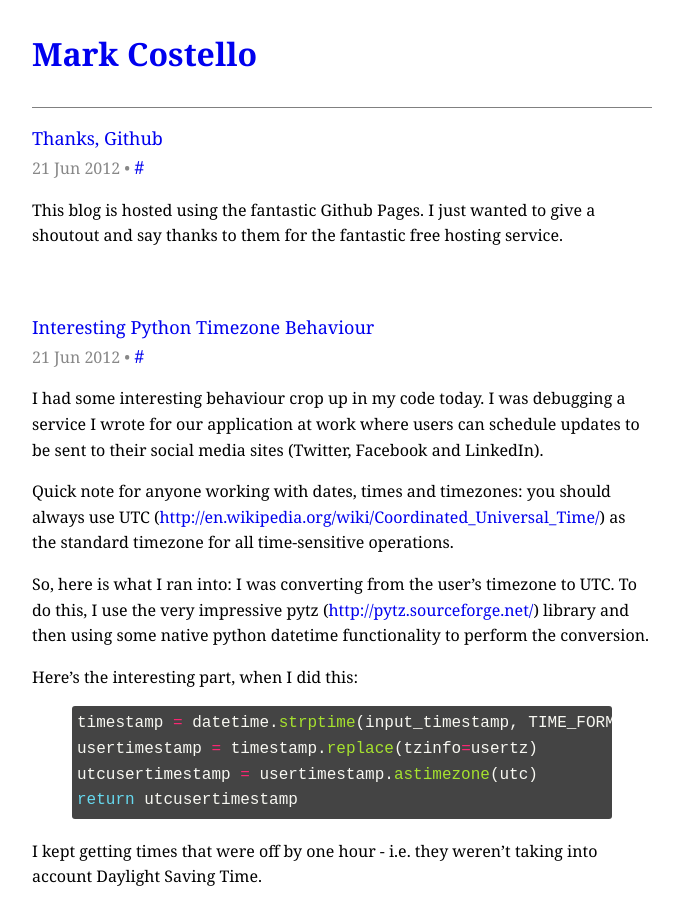
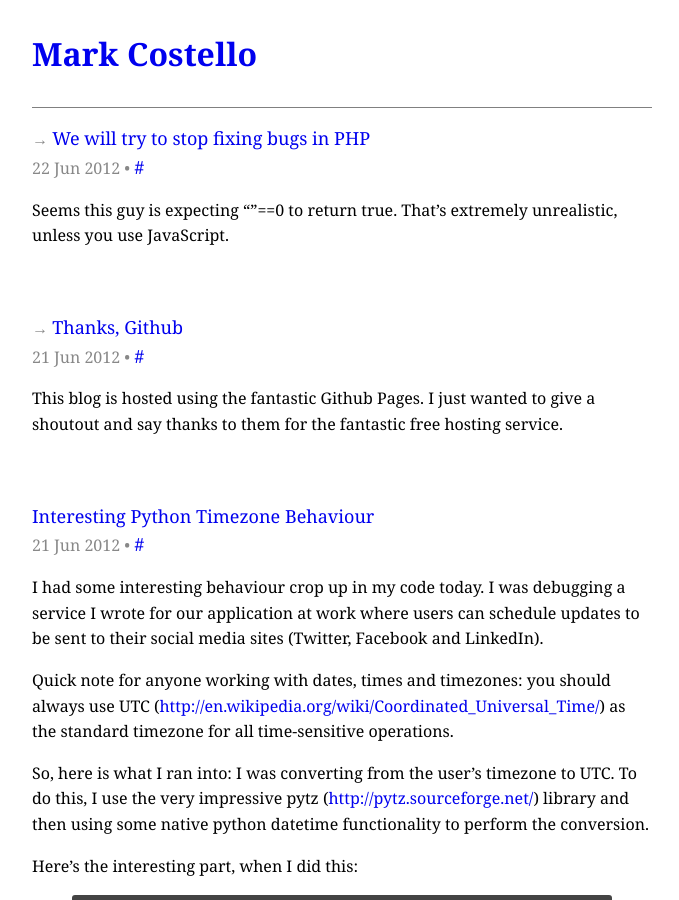
Before and after one commit to mcos/mcos.github.com, a Jekyll site: the page built from index.html, in a window 1280 px wide and 900 px high. Shown: the whole window, without its empty margins (298-977 px from the left). Built offline with Jekyll 4.4.1, drawn with Linux system fonts in a browser that asks for light colours.

Commit message:
Added new post and also added link arrows to ref url posts

```diff
--- a/_layouts/post.html
+++ b/_layouts/post.html
@@ -6,7 +6,7 @@ layout: default
     <header>
       <p>
         {% if page.ref_url %}
-          <a class="reference" href="{{ page.ref_url }}">{{ page.title }}</a>
+          <span class="reflinkarrow">→</span> <a class="reference" href="{{ page.ref_url }}">{{ page.title }}</a>
         {% else %}
           <a href="{{ page.url }}">
             {% if site.titlecase %}{{ page.title | titlecase }}{% else %}{{ page.title }}{% endif %}
--- /dev/null
+++ b/_posts/2012-06-22-we-will-try-to-stop-fixing-bugs.markdown
@@ -0,0 +1,7 @@
+---
+layout: post
+title: We will try to stop fixing bugs in PHP
+ref_url: https://bugs.php.net/bug.php?id=50696
+---
+
+Seems this guy is expecting ""==0 to return true. That's extremely unrealistic, unless you use JavaScript.
--- a/index.html
+++ b/index.html
@@ -3,7 +3,6 @@ layout: default
 title: Mark Costello
 ---
 
-<div class="container">
 <section id="articles">
   <div class="posts">
     {% for post in site.posts %}
@@ -11,7 +10,7 @@ title: Mark Costello
         <header>
           <p>
             {% if post.ref_url %}
-                <a class="reference" href="{{ post.ref_url }}">{{ post.title }}</a>
+              <span class="reflinkarrow">→</span> <a class="reference" href="{{ post.ref_url }}">{{ post.title }}</a>
             {% else %}
               <a href="{{ post.url }}">
                 {% if site.titlecase %}{{ post.title | titlecase }}{% else %}{{ post.title }}{% endif %}
@@ -29,4 +28,3 @@ title: Mark Costello
     {% endfor %}
   </div>
 </section>
-</div>
```
Lines whose indentation alone changed are shown as unchanged.
